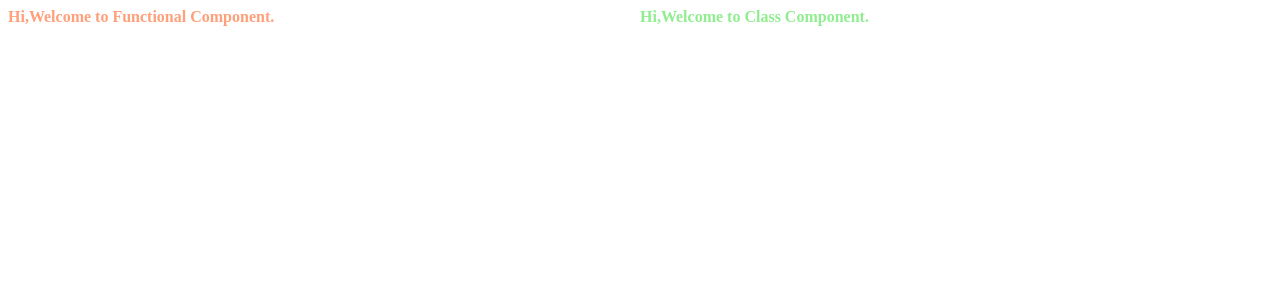
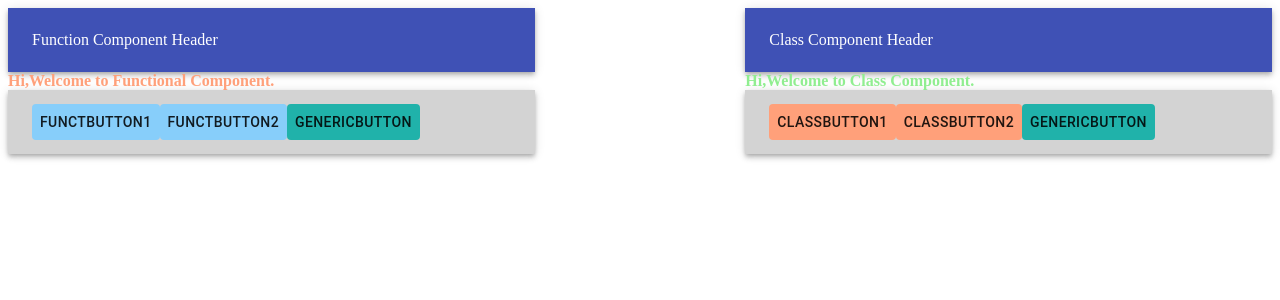
Before and after one commit to pkgs123/React-Concept, a React (Create React App) app: page / in a window 1280 px wide. Shown: the top 300 px of the page. Built offline with nearby package versions, Linux system fonts and the light colour scheme.

Commit message:
Use of AppBar and Footer

```diff
--- /dev/null
+++ b/src/Component/FooterComponent.js
@@ -0,0 +1,17 @@
+import React from 'react';
+import { AppBar, Toolbar, Button, Tooltip } from '@material-ui/core';
+function FooterComp(props) {
+    return (
+        <>
+            <Tooltip title="Use of Footer">
+            <AppBar position="static" style={{backgroundColor:'lightgrey'}}>
+                <Toolbar>
+                    {props.children}
+                    <Button style={{backgroundColor:'lightseagreen'}}>GenericButton</Button>
+                </Toolbar>
+            </AppBar>
+            </Tooltip>
+        </>
+    )
+}
+export default FooterComp;
--- a/src/TypesofComp.js
+++ b/src/TypesofComp.js
@@ -1,21 +1,49 @@
-import React,{Component} from 'react';
-import {Grid} from '@material-ui/core';
+import React, { Component } from 'react';
+import { Grid, AppBar, Toolbar,Button } from '@material-ui/core';
 import FuncComponent from './Component/FunctionalComponent';
 import ClassComponent from './Component/ClassComponent';
-class TypesOfComponent extends Component{
-    render(){
-        return(
+import FooterComp from './Component/FooterComponent';
+class TypesOfComponent extends Component {
+
+
+    btnAction = () =>{
+    }
+    render() {
+        return (
             <>
                 <Grid container  >
                     {/* Functional Component */}
-                <Grid item xs={6} sm={6} md={6} lg={6} xl={6}>
+                    <Grid item xs={5} sm={5} md={5} lg={5} xl={5}>
+                        <AppBar position="static">
+                            <Toolbar>
+                                Function Component Header
+                            </Toolbar>
+                        </AppBar>
                         <FuncComponent>
                         </FuncComponent>
+
+                        <FooterComp>
+                        <Button style={{backgroundColor:'lightskyblue'}}>FunctButton1</Button>
+                        <Button style={{backgroundColor:'lightskyblue'}}>FunctButton2</Button>
+                        </FooterComp>
+                    </Grid>
+                    <Grid item xs={2} sm={2} md={2} lg={2} xl={2}>
+
                     </Grid>
                     {/* Class Component */}
-                <Grid item xs={6} sm={6} md={6} lg={6} xl={6}>
+                    <Grid item xs={5} sm={5} md={5} lg={5} xl={5}>
+                    <AppBar position="static">
+                            <Toolbar>
+                                Class Component Header
+                            </Toolbar>
+                        </AppBar>
                         <ClassComponent>
+
                         </ClassComponent>
+                        <FooterComp>
+                        <Button style={{backgroundColor:'lightsalmon'}} onClick={this.btnAction}>ClassButton1</Button>
+                        <Button style={{backgroundColor:'lightsalmon'}}>ClassButton2</Button>
+                        </FooterComp>
                     </Grid>
                 </Grid>
             </>
```
Also changed, not shown: src/Component/ClassComponent.js (+8 -0 lines). Lines whose indentation alone changed are shown as unchanged.
